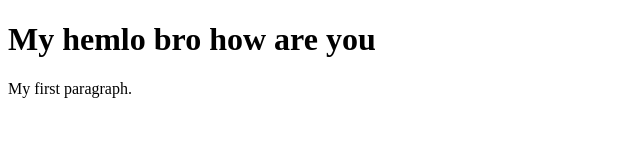
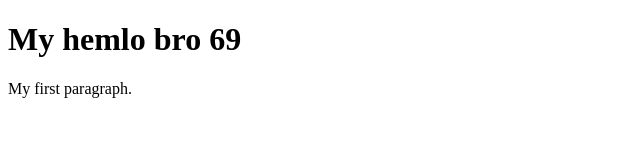
Before and after one commit to tanmoysrt/tes56, a plain HTML site: page index.html in a window 1280 px wide. Shown: the whole page, without its empty margins (0-640 px from the left). Drawn offline with Linux system fonts and the light colour scheme.

Commit message:
Update index.html

```diff
--- a/index.html
+++ b/index.html
@@ -2,7 +2,7 @@
 <html>
 <body>
 
-<h1>My hemlo bro how are you</h1>
+<h1>My hemlo bro 69</h1>
 <p>My first paragraph.</p>
 
 </body>
```
